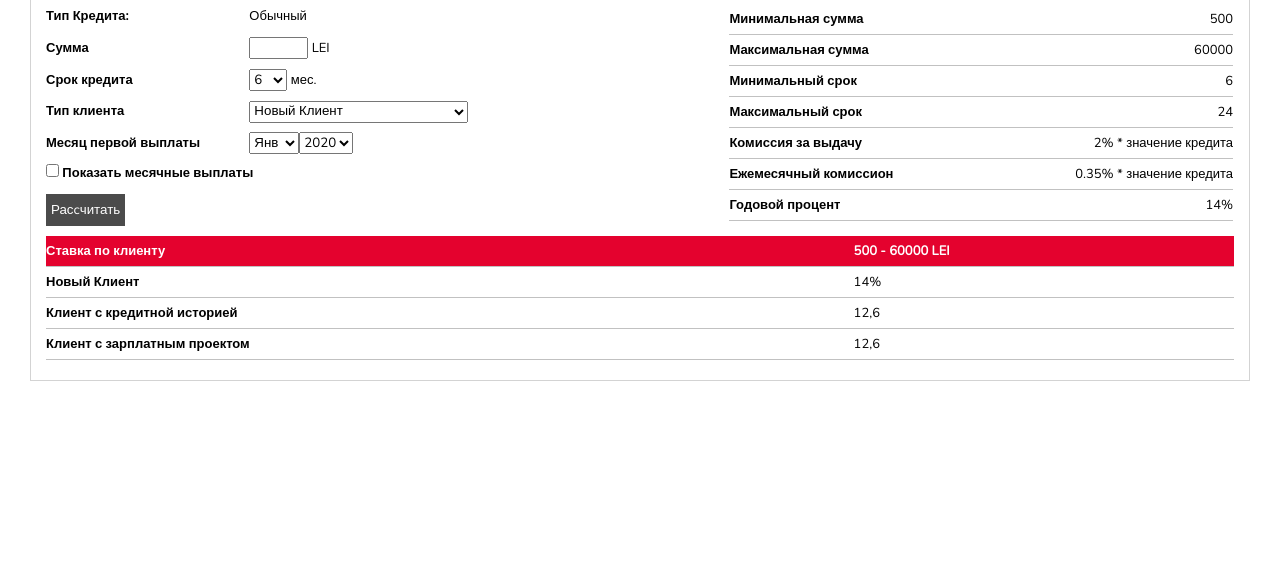
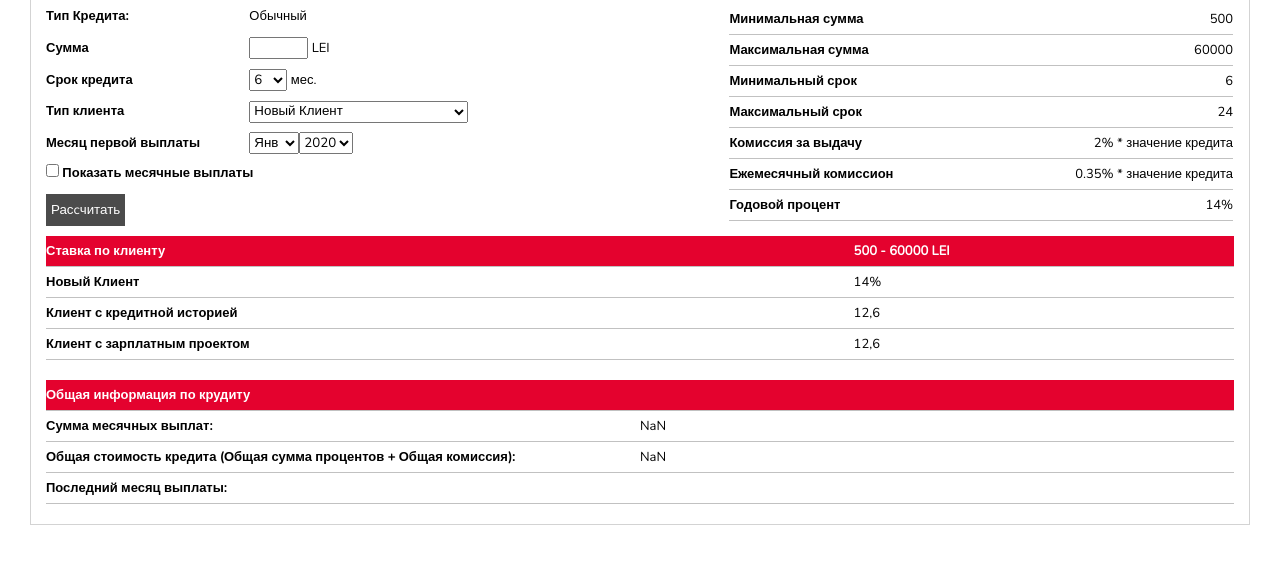
Before and after one commit to Orlejik/credit-calculator, a website: page index.html in a window 1280 px wide. Both pictures are taken after a click on the button "Расcчитать". Shown: the part 119-682 px from the top of the page. Drawn offline with nearby package versions, Linux system fonts and the light colour scheme; a web font is replaced by a local one.

Commit message:
added one more table for credit details

```diff
--- a/index.html
+++ b/index.html
@@ -104,7 +104,7 @@
                         <label for="show" class="labelsCredit"> Показать месячные выплаты </label>
                     </div>
                     <div id="buttonToCalculate">
-                        <input type="button" onclick="getValue()" value="Расcчитать" id="btnToCalculate">
+                        <input type="button" onclick="calculateTheCredit()" value="Расcчитать" id="btnToCalculate">
                     </div>
                 </form>
             </div>
@@ -176,6 +176,33 @@
                 </tbody>
             </table>
         </div>
+
+        <div id="creditDetails">
+
+            <table>
+                <thead>
+                    <tr>
+                        <th>Общая информация по крудиту</th>
+                        <th style="width: 50%;"></th>
+                    </tr>
+                </thead>
+                <tbody>
+                    <tr>
+                        <th>Сумма месячных выплат:</th>
+                        <td id="monthlyPayments"></td>
+                    </tr>
+                    <tr>
+                        <th>Общая стоимость кредита (Общая сумма процентов + Общая комиссия):</th>
+                        <td id="totalCreditCost"></td>
+                    </tr>
+                    <tr>
+                        <th>Последний месяц выплаты:</th>
+                        <td id="lastMonth"></td>
+                    </tr>
+                </tbody>
+            </table>
+
+        </div>
     </div>
     <script src="./scripts/script.js"></script>
 </body>
--- a/scripts/script.js
+++ b/scripts/script.js
@@ -1,18 +1,38 @@
-// сумма кредита -  80 000 гр
-// срок - 2 года.
-// процент - 24 %
-// Комиссия – 1 % от суммы.
-// П = 80 000 * 24 / 100 * 730 / 365 + 80 000 * 0, 01 * 24 = 57600 грн.
-// То есть в итоге Сергею придется выплатить 137 600 гривен.
-const moneyAmount = document.getElementById('moneyAmount').value;
-const monthAmount = document.getElementById('month');
-const clientType = document.getElementById('typeOfCredit').value;
-const firstPayMonth = document.getElementById('monthCredit').value;
-const firstPayYear = document.getElementById('yearCredit').value;
+const moneyAmount = document.getElementById('moneyAmount');
+let monthAmount = document.getElementById('month');
+let clientType = document.getElementById('typeOfCredit');
+let firstPayMonth = document.getElementById('monthCredit');
+let firstPayYear = document.getElementById('yearCredit');
 const showCheckBox = document.getElementById('showMonthPayments');
+const commision = 0.035;
+let creditAmount;
+let creditDetails = document.getElementById('creditDetails');
 
-monthValue = (function getMonthValue(x){
-    var x = +monthAmount.value;
-    console.log(x)
-    return x;
-})();
+function calculateTheCredit(){
+    creditAmount = parseInt(moneyAmount.value) * (clientType.value / 10 + (clientType.value / 10)/((Math.pow((1+(clientType.value / 10)), parseInt(monthAmount.value)) - 1))) + (parseInt(moneyAmount.value) * commision);
+
+    console.log('total Amount money ', creditAmount);
+    console.log(moneyAmount.value);
+
+    console.log(clientType.value);
+    console.log(firstPayMonth.value);
+    console.log(firstPayYear.value);
+    console.log(commision * moneyAmount.value);
+
+    let monthlyPayments = document.getElementById('monthlyPayments');
+    let totalCreditCost = document.getElementById('totalCreditCost');
+    let lastMonth = document.getElementById('lastMonth');
+
+    let monthPayments = (creditAmount / monthAmount.value).toFixed(2);
+    let totalCreditCostValue = (creditAmount - moneyAmount.value).toFixed(2);
+
+    monthlyPayments.innerText = monthPayments;
+    totalCreditCost.innerText = totalCreditCostValue;
+
+    console.log(lastMonth);
+    creditDetails.style = 'display: block;'
+
+}
+
+// сделать табличку где заполняются выплаты по кредиту
+// так же с помощью цикла сделать выведение таблицы по чекбоксу
--- a/style/index.css
+++ b/style/index.css
@@ -105,3 +105,14 @@ thead{
     background-color: #e4022e;
     text-align: left;
 }
+
+#creditDetails{
+    width: 100%;
+    margin-top: 20px;
+    display: none;
+}
+
+#creditDetails table td{
+    display: block;
+    width: 100%;
+}
```
